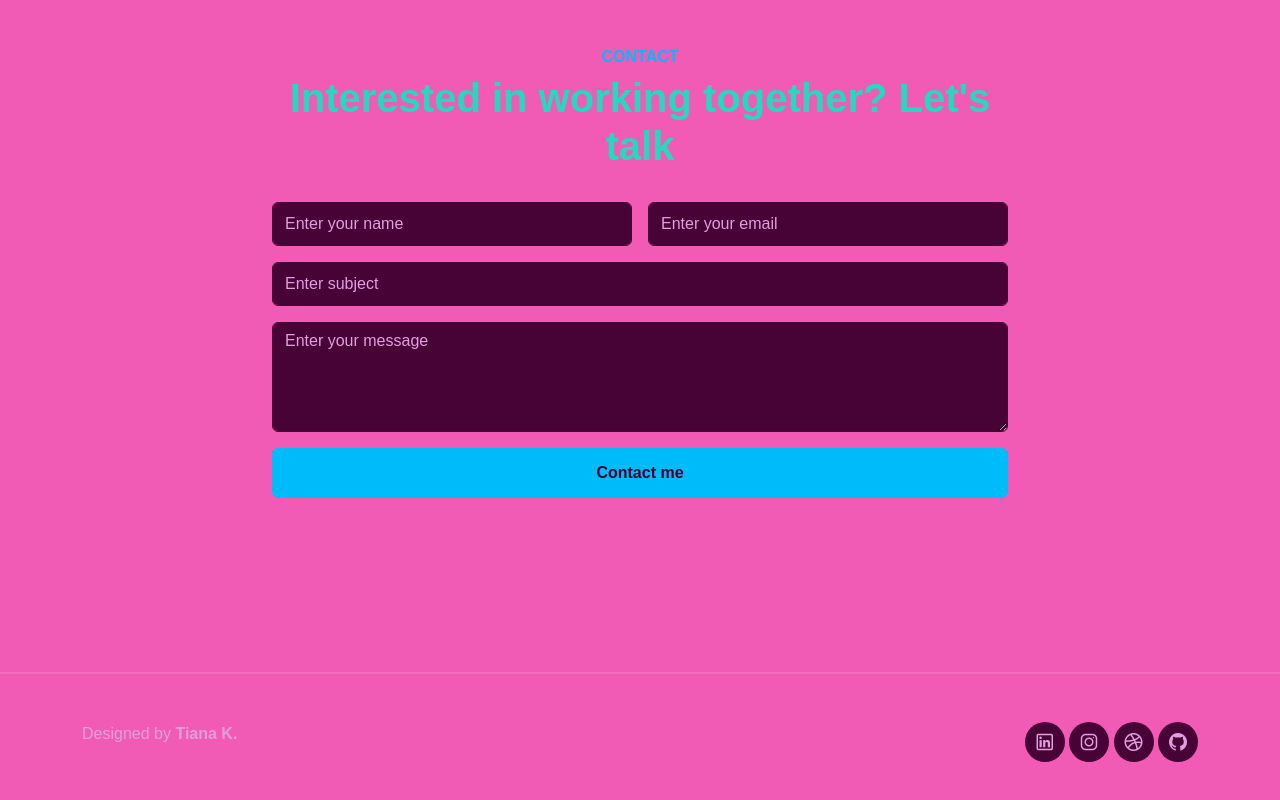
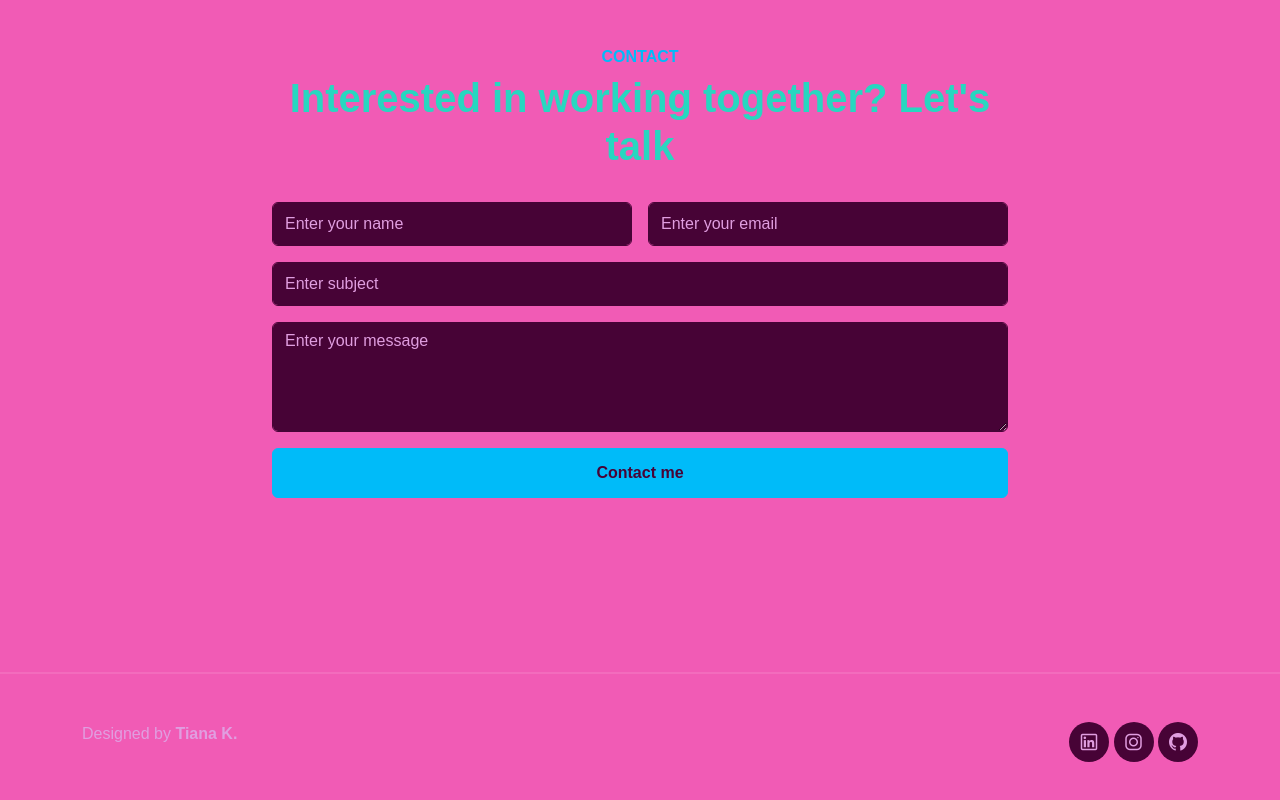
Before and after one commit to tianak716/myportfoliomaster, a plain HTML site: page index.html in a window 1280 px wide. Shown: the part 4408-5208 px from the top of the page. Drawn offline with Linux system fonts and the light colour scheme; a web font is replaced by a local one.

Commit message:
new push

```diff
--- a/index.html
+++ b/index.html
@@ -330,7 +330,6 @@ Increase email subscriptions</p>
                         <div class="social-icons">
                             <a href="https://www.linkedin.com/in/tatianamaddix"><i class="lab la-linkedin"></i></a>
                             <a href="https://www.instagram.com/microlocsbytianak/"><i class="lab la-instagram"></i></a>
-                            <a href="#"><i class="lab la-dribbble"></i></a>
                             <a href="https://github.com/tianak716"><i class="lab la-github"></i></a>
                         </div>
                     </div>
```
